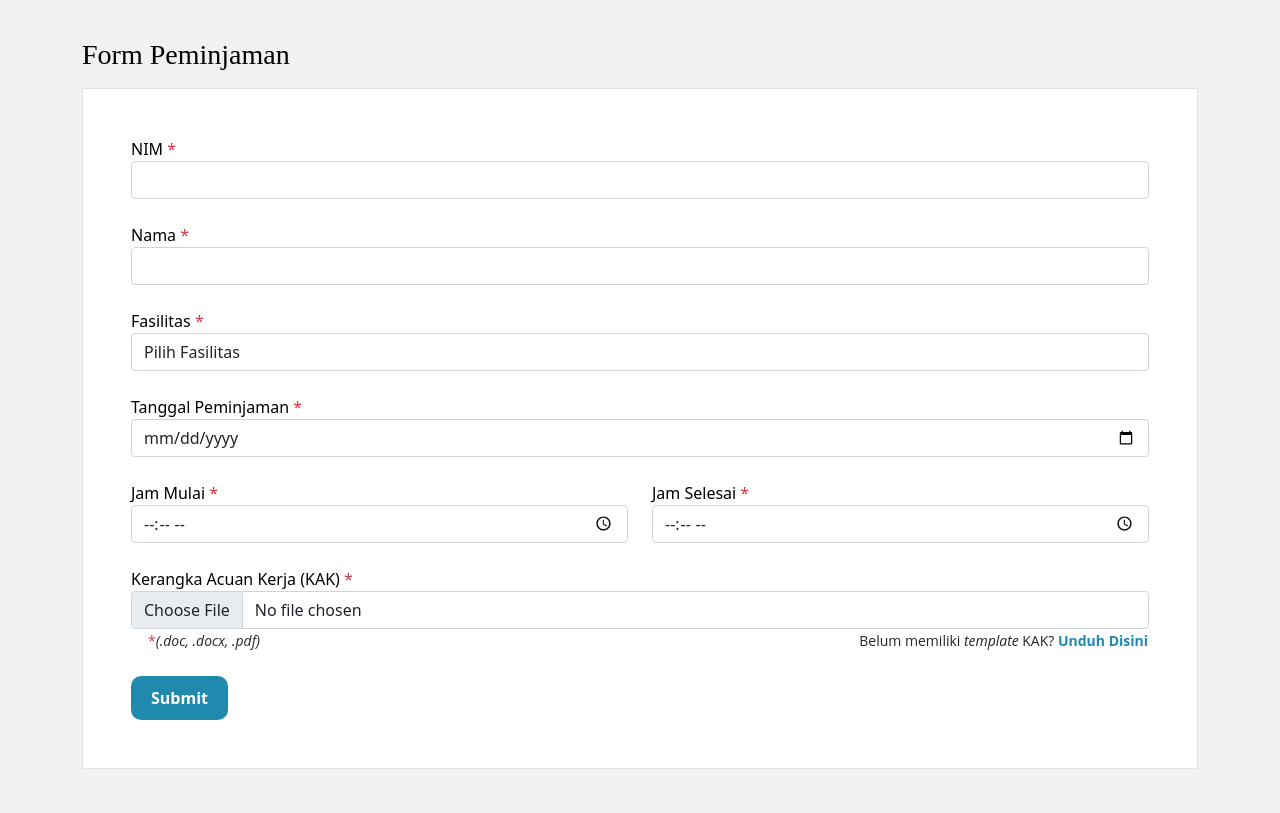
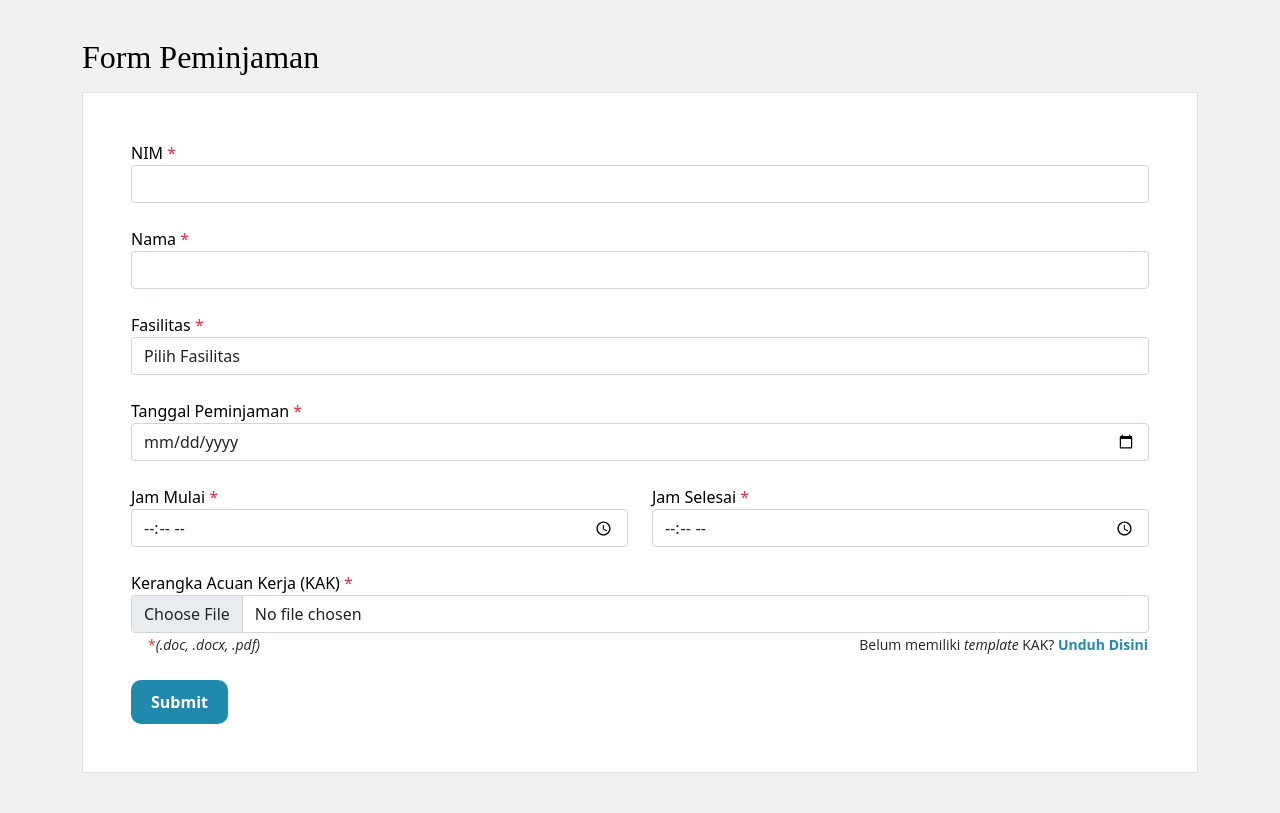
Before and after one commit to dianingtass/TBWebP_SINJAM, a PHP site: page /formPeminjaman.php in a window 1280 px wide. Shown: the part 98-911 px from the top of the page. Run offline with PHP 8.4, Linux system fonts and the light colour scheme.

Commit message:
Update formPeminjaman_style.css

```diff
--- a/css/formPeminjaman_style.css
+++ b/css/formPeminjaman_style.css
@@ -18,6 +18,7 @@ body {
 
 h1{
   font-family: 'Gotham';
+  font-size: 32px !important;
 }
 
 #c_fasilitas_fiklab{
```
